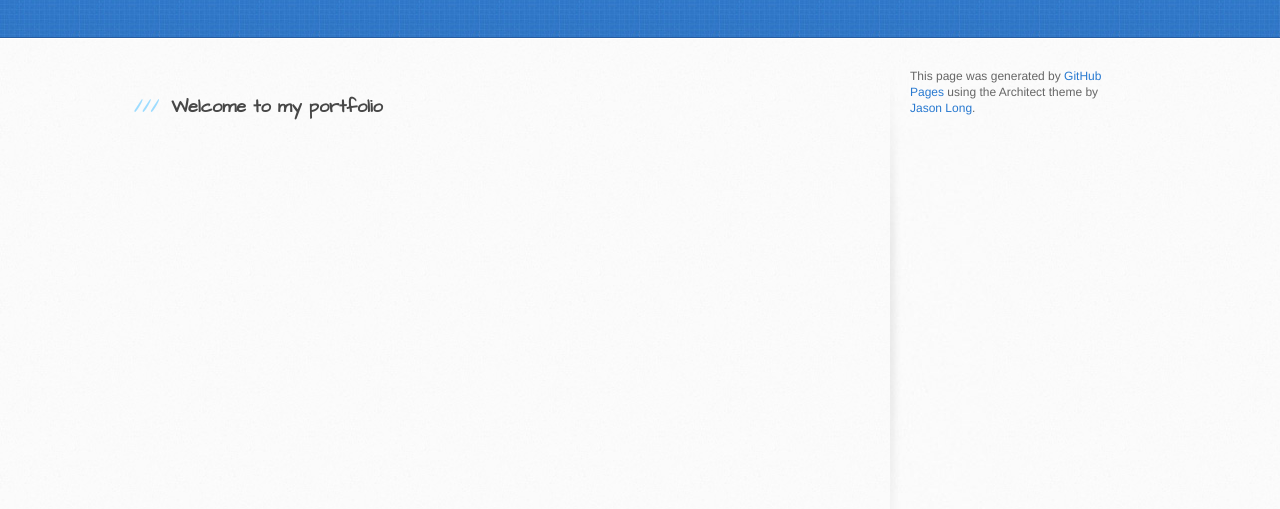
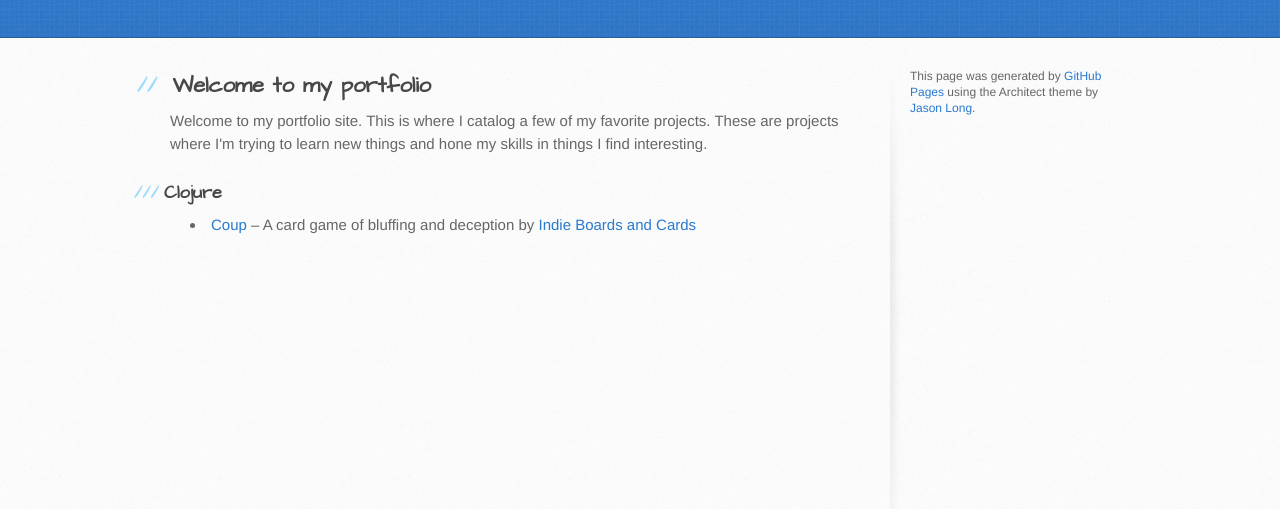
Before and after one commit to jonathan/jonathan.github.io, a plain HTML site: page index.html in a window 1280 px wide. Shown: the part 201-710 px from the top of the page. Drawn offline with Linux system fonts and the light colour scheme.

Commit message:
Updating my gitignore file and adding some info about my project, coup.

```diff
--- a/index.html
+++ b/index.html
@@ -28,8 +28,16 @@
     <div id="content-wrapper">
       <div class="inner clearfix">
         <section id="main-content">
-          <h3>
-<a name="welcome-to-my-portfolio" class="anchor" href="#welcome-to-my-portfolio"><span class="octicon octicon-link"></span></a>Welcome to my portfolio</h3>
+          <h2>
+<a name="welcome-to-my-portfolio" class="anchor" href="#welcome-to-my-portfolio"><span class="octicon octicon-link"></span></a>Welcome to my portfolio</h2>
+          <p>Welcome to my portfolio site. This is where I catalog a few of my
+          favorite projects. These are projects where I'm trying to learn new
+          things and hone my skills in things I find interesting.</p>
+          <h3>Clojure</h3>
+          <ul>
+            <li><a name="coup" class="anchor" href="https://jonathan.github.io/coup">Coup</a> &ndash; A card game of bluffing and deception by
+            <a name="indie-boards-and-cards" class="anchor" href="http://www.indieboardsandcards.com">Indie Boards and Cards</a></li>
+          </ul>
         </section>
 
         <aside id="sidebar">
```
Also changed, not shown: _includes/header.html (added, +7 -0 lines), 1 other file.
